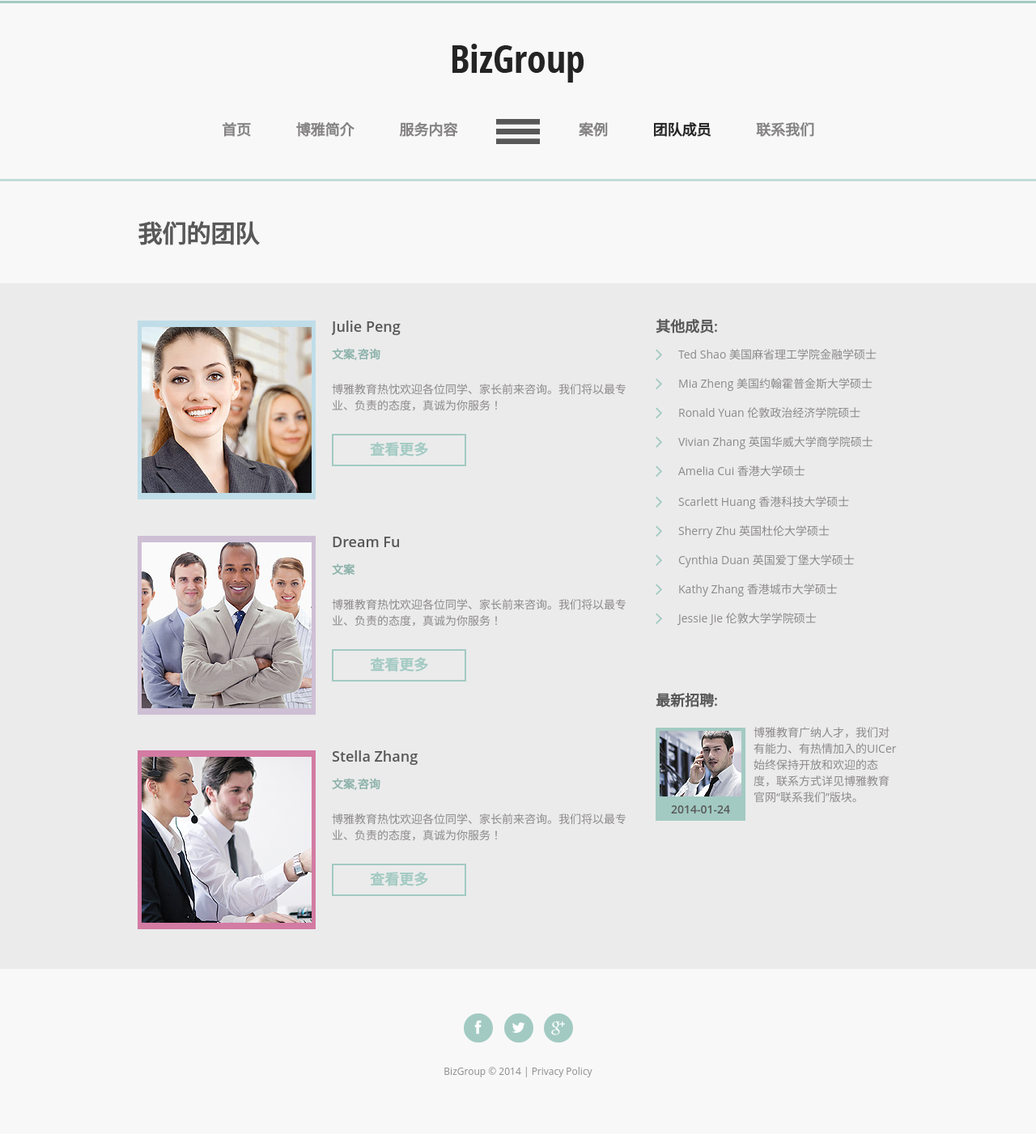
After one commit to HurinHu/Boya1, a CodeIgniter app: page /home/teams in a window 1280 px wide. The commit adds this page. Shown: the whole page at 81% size. Run offline with CodeIgniter, Linux system fonts and the light colour scheme.

Commit message:
[#004] add team and service and contact

```diff
--- a/application/config/database.php
+++ b/application/config/database.php
@@ -49,9 +49,9 @@ $active_group = 'default';
 $active_record = TRUE;
 
 $db['default']['hostname'] = 'localhost';
-$db['default']['username'] = '';
+$db['default']['username'] = 'root';
 $db['default']['password'] = '';
-$db['default']['database'] = '';
+$db['default']['database'] = 'Boyanew';
 $db['default']['dbdriver'] = 'mysql';
 $db['default']['dbprefix'] = '';
 $db['default']['pconnect'] = TRUE;
--- a/application/controllers/home.php
+++ b/application/controllers/home.php
@@ -17,6 +17,14 @@ class Home extends CI_Controller {
 	 * map to /index.php/welcome/<method_name>
 	 * @see http://codeigniter.com/user_guide/general/urls.html
 	 */
+
+	public function __construct(){
+		parent::__construct();
+    	$this->load->model('Service_Model');
+  	}
+
+
+
 	public function index()
 	{
 		$this->load->view('home');
@@ -29,7 +37,8 @@ class Home extends CI_Controller {
 
 	public function services()
 	{
-		$this->load->view('services');
+		$data['all_Content'] = $this->Service_Model->get_All_Content();
+		$this->load->view('services',$data);
 	}
 
 	public function projects()
@@ -37,9 +46,9 @@ class Home extends CI_Controller {
 		$this->load->view('projects');
 	}
 
-	public function exams()
+	public function teams()
 	{
-		$this->load->view('exams');
+		$this->load->view('teams');
 	}
 
 	public function contacts()
--- /dev/null
+++ b/application/models/Service_Model.php
@@ -0,0 +1,13 @@
+<?php
+
+class Service_Model extends CI_Model{
+
+	public function __construct(){
+		$this->load->database();
+	}
+
+	public function get_All_Content(){
+		$query = $this->db->query("SELECT * from service");
+		return $query->result();
+	}
+}
--- a/application/views/projects.php
+++ b/application/views/projects.php
@@ -48,7 +48,7 @@
 								<li class="bt-icon"><a href="../home/about">博雅简介</a></li>
 								<li class="bt-icon"><a href="../home/services">服务内容</a></li>
 								<li class="current bt-icon"><a href="../home/projects">案例</a></li>
-								<li class="bt-icon"><a href="../home/exams">团队成员</a></li>
+								<li class="bt-icon"><a href="../home/teams">团队成员</a></li>
 								<li class="bt-icon"><a href="../home/contacts">联系我们</a></li>
 							</ul>
 						</nav>
--- /dev/null
+++ b/application/views/teams.php
@@ -0,0 +1,165 @@
+<!DOCTYPE html>
+<html lang="en">
+	<head>
+		<meta charset="utf-8">
+		<title>Blog</title>
+		<link rel="icon" href="../images/favicon.ico">
+		<link rel="shortcut icon" href="../images/favicon.ico">
+		<link rel="stylesheet" href="../css/style.css">
+		<script src="../js/jquery.js"></script>
+		<script src="../js/jquery-migrate-1.1.1.js"></script>
+		<script src="../js/jquery.equalheights.js"></script>
+		<script src="../js/jquery.ui.totop.js"></script>
+		<script src="../js/jquery.easing.1.3.js"></script>
+		<script src="../js/touchTouch.jquery.js"></script>
+		<script>
+		$(document).ready(function(){
+			$().UItoTop({ easingType: 'easeOutQuart' });
+			$('.gallery a.gal').touchTouch();
+		})
+		</script>
+		<!--[if lt IE 8]>
+		<div style=' clear: both; text-align:center; position: relative;'>
+			<a href="http://windows.microsoft.com/en-US/internet-explorer/products/ie/home?ocid=ie6_countdown_bannercode">
+				<img src="http://storage.ie6countdown.com/assets/100/images/banners/warning_bar_0000_us.jpg" border="0" height="42" width="820" alt="You are using an outdated browser. For a faster, safer browsing experience, upgrade for free today." />
+			</a>
+		</div>
+		<![endif]-->
+		<!--[if lt IE 9]>
+		<script src="../js/html5shiv.js"></script>
+		<link rel="stylesheet" media="screen" href="../css/ie.css">
+		<![endif]-->
+		<!--[if lt IE 10]>
+		<link rel="stylesheet" media="screen" href="../css/ie1.css">
+		<![endif]-->
+	</head>
+	<body class="">
+<!--==============================header=================================-->
+		<header>
+			<div class="container_12">
+				<div class="grid_12">
+					<h1><a href="./"><img src="../images/logo.png" alt="Boo House"></a></h1>
+					<div class="menu_block">
+						<nav id="bt-menu" class="bt-menu bt-menu-open">
+							<a href="#" class="bt-menu-trigger"><span>Menu</span></a>
+							<ul>
+								<li class="bt-icon"><a href="../">首页</a></li>
+								<li class="bt-icon"><a href="../home/about">博雅简介</a></li>
+								<li class="bt-icon"><a href="../home/services">服务内容</a></li>
+								<li class="bt-icon"><a href="../home/projects">案例</a></li>
+								<li class="current bt-icon"><a href="../home/teams">团队成员</a></li>
+								<li class="bt-icon"><a href="../home/contacts">联系我们</a></li>
+							</ul>
+						</nav>
+						<div class="clear"></div>
+					</div>
+					<div class="clear"></div>
+				</div>
+			</div>
+		</header>
+<!--==============================Content=================================-->
+		<div class="content cont2"><div class="ic">More Website Templates - February 24, 2014!</div>
+			<div class="container_12">
+				<div class="grid_12">
+					<h2 class="mb0">我们的团队</h2>
+				</div>
+			</div>
+		</div>
+		<div class="gray_block gb1">
+			<div class="container_12">
+				<div class="grid_8">
+					<div class="blog">
+						<img src="../images/page5_img1.jpg" alt="">
+						<div class="extra_wrapper">
+							<div class="text1">
+							<a href="#">Julie Peng</a>
+							<time class="col2" datetime="2014-01-01">文案,咨询</time>
+							</div>博雅教育热忱欢迎各位同学、家长前来咨询。我们将以最专业、负责的态度，真诚为你服务！
+							<br>
+							<a href="#" class="btn">查看更多</a>
+						</div>
+					</div>
+					<div class="blog bd1">
+						<img src="../images/page5_img2.jpg" alt="">
+						<div class="extra_wrapper">
+							<div class="text1">
+							<a href="#">Dream Fu</a>
+							<time class="col2" datetime="2014-01-01">文案</time>
+							</div>博雅教育热忱欢迎各位同学、家长前来咨询。我们将以最专业、负责的态度，真诚为你服务！
+							<br>
+							<a href="#" class="btn">查看更多</a>
+						</div>
+					</div>
+					<div class="blog bd2">
+						<img src="../images/page5_img3.jpg" alt="">
+						<div class="extra_wrapper">
+							<div class="text1">
+							<a href="#">Stella Zhang</a>
+							<time class="col2" datetime="2014-01-01">文案,咨询</time>
+							</div>博雅教育热忱欢迎各位同学、家长前来咨询。我们将以最专业、负责的态度，真诚为你服务！
+							<br>
+							<a href="#" class="btn">查看更多</a>
+						</div>
+					</div>
+				</div>
+				<div class="grid_4">
+					<div class="text1 col3 head1">其他成员:</div>
+					<ul class="list l1">
+						<li><a href="#">Ted Shao   美国麻省理工学院金融学硕士</a></li>
+						<li><a href="#">Mia Zheng  美国约翰霍普金斯大学硕士</a></li>
+						<li><a href="#">Ronald Yuan 伦敦政治经济学院硕士</a></li>
+						<li><a href="#">Vivian Zhang 英国华威大学商学院硕士</a></li>
+						<li><a href="#">Amelia Cui 香港大学硕士</a></li>
+					</ul>
+					<ul class="list l1">
+						<li><a href="#">Scarlett Huang 香港科技大学硕士</a></li>
+						<li><a href="#">Sherry Zhu 英国杜伦大学硕士</a></li>
+						<li><a href="#">Cynthia Duan 英国爱丁堡大学硕士</a></li>
+						<li><a href="#">Kathy Zhang  香港城市大学硕士</a></li>
+						<li><a href="#">Jessie Jie 伦敦大学学院硕士</a></li>
+					</ul>
+					<div class="text1 head1 col3">
+						最新招聘:
+					</div>
+					<div class="post">
+						<div class="fl">
+							<img src="../images/page5_img4.jpg" alt="">
+							<time datetime="2014-01-01">2014-01-24</time>
+						</div>
+						<div class="extra_wrapper">
+							<a href="#">博雅教育广纳人才，我们对有能力、有热情加入的UICer始终保持开放和欢迎的态度，联系方式详见博雅教育官网“联系我们”版块。</a>
+						</div>
+					</div>
+				</div>
+			</div>
+		</div>
+<!--==============================footer=================================-->
+		<footer>
+			<div class="container_12">
+				<div class="grid_12">
+					<div class="socials">
+						<a href="#" class="fa fa-facebook"></a>
+						<a href="#" class="fa fa-twitter"></a>
+						<a href="#" class="fa fa-google-plus"></a>
+					</div>
+					<div class="clear"></div>
+					<div class="copy">
+						BizGroup &copy; 2014 | <a href="#">Privacy Policy</a>
+					</div>
+				</div>
+			</div>
+		</footer>
+		<script>
+		$(document).ready(function(){
+			$(".bt-menu-trigger").toggle(
+				function(){
+					$('.bt-menu').removeClass('bt-menu-open');
+				},
+				function(){
+					$('.bt-menu').addClass('bt-menu-open');
+				}
+			);
+		});
+		</script>
+	</body>
+</html>
--- a/css/list.css
+++ b/css/list.css
@@ -781,7 +781,7 @@ body {
     right: 0;
     text-align: center;
     top: 0;
-    padding-top: 60px;
+    padding-top: 110px;
     bottom: 0;
  }
 
```
Also changed, not shown: application/views/about.php (+4 -4 lines), application/views/contacts.php (+24 -24 lines), application/views/home.php (+13 -13 lines), application/views/services.php (+19 -123 lines).
